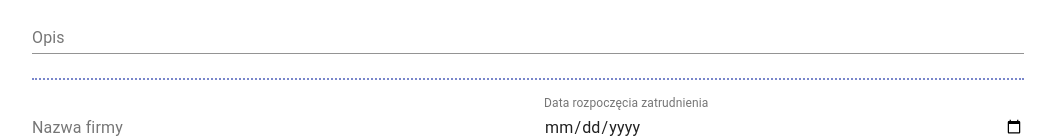
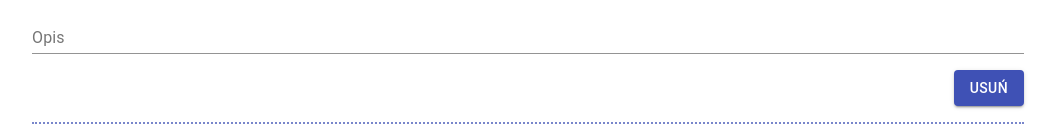
Before and after one commit to testdoittechnology/front-end-recruitment-task, a React (Create React App) app: page / in a window 1280 px wide. Shown: the part 586-725 px from the top of the page, without its empty margins (112-1168 px from the left). Built offline with nearby package versions, Linux system fonts and the light colour scheme.

Commit message:
Button rows

```diff
--- a/src/components/Button.jsx
+++ b/src/components/Button.jsx
@@ -8,13 +8,13 @@ const style = theme => ({
 class Button extends React.PureComponent {
 
 	render() {
-		const { children, onClick } = this.props;
+		const { children, onClick, fullWidth } = this.props;
 		return (
 			<ButtonUI
 				onClick={onClick}
 				variant='contained'
 				color='primary'
-				fullWidth
+				fullWidth={fullWidth}
 			>
 				{children}
 			</ButtonUI>
@@ -25,6 +25,11 @@ class Button extends React.PureComponent {
 Button.propTypes = {
 	children: PropTypes.any,
 	onClick: PropTypes.func,
+	fullWidth: PropTypes.bool,
+}
+
+Button.defaultProps = {
+	fullWidth: false,
 }
 
 
--- /dev/null
+++ b/src/components/ButtonRow.jsx
@@ -0,0 +1,59 @@
+import React from 'react'
+import PropTypes from 'prop-types'
+import { withStyles, Grid } from '@material-ui/core'
+import Button from './Button';
+import Tr from 'libs/Translations'
+
+const style = theme => ({
+	root: {
+		marginTop: theme.spacing(1),
+	},
+	item: {
+		marginLeft: theme.spacing(1),
+	}
+})
+
+export const CreateButtonItem = (labelTr, onClick) => ({ labelTr, onClick });
+
+class ButtonRow extends React.PureComponent {
+
+	createButtons = () => {
+		const { classes } = this.props;
+		return this.props.buttons.map(({ labelTr, onClick }, i) => {
+			return (
+				<Grid item key={i} className={classes.item}>
+					<Button
+						onClick={onClick}
+					>
+						{Tr(labelTr)}
+					</Button>
+				</Grid>
+			)
+		})
+	}
+
+	render() {
+		const { classes } = this.props;
+		return (
+			<Grid
+				container
+				direction='row-reverse'
+				className={classes.root}
+			>
+				{this.createButtons()}
+			</Grid>
+		)
+	}
+}
+
+ButtonRow.propTypes = {
+	buttons: PropTypes.arrayOf(
+		PropTypes.shape({
+			labelTr: PropTypes.string,
+			onClick: PropTypes.func,
+		})
+	),
+}
+
+
+export default withStyles(style)(ButtonRow)
--- a/src/libs/Translations.js
+++ b/src/libs/Translations.js
@@ -1,11 +1,13 @@
 
 
 const _dict = {
+	add_new: 'Dodaj nowy',
 	company_name: 'Nazwa firmy',
 	company_position: 'Pozycja w firmie',
 	choose_photo: 'Wybierz zdjęcie',
 	date_begin: 'Data rozpoczęcia',
 	date_end: 'Data zakończenia',
+	delete: 'Usuń',
 	description: 'Opis',
 	education_history: 'Historia edukacji',
 	email: 'Email',
--- a/src/scenes/components/EmploymentForm/EmploymentForm.jsx
+++ b/src/scenes/components/EmploymentForm/EmploymentForm.jsx
@@ -5,6 +5,7 @@ import DoubleColumn from '../../../components/DoubleColumn';
 import TextInput, { TextInputType } from '../../../components/TextInput';
 import CreateInputs, { CreateInputsItem } from '../../../libs/CreateInputs';
 import Tr from 'libs/Translations'
+import ButtonRow, { CreateButtonItem } from '../../../components/ButtonRow';
 
 const style = theme => ({
 })
@@ -12,6 +13,22 @@ const style = theme => ({
 class EmploymentForm extends React.PureComponent {
 
 	createId = (id) => `${id}_${this.props.id}`
+
+	get buttons(){
+		let items = [CreateButtonItem('delete', this.handleDeleteClick)]
+		if(this.props.isLast){
+			items.push(CreateButtonItem('add_new', this.handleAddNew))
+		}
+		return items;
+	}
+
+	handleAddNew = () => {
+
+	}
+
+	handleDeleteClick = () => {
+
+	}
 
 	render() {
 		return (
@@ -32,6 +49,9 @@ class EmploymentForm extends React.PureComponent {
 					label={Tr('description')}
 					multiline
 				/>
+				<ButtonRow
+					buttons={this.buttons}
+				/>
 			</div>
 		)
 	}
@@ -39,7 +59,11 @@ class EmploymentForm extends React.PureComponent {
 
 EmploymentForm.propTypes = {
 	id: PropTypes.string,
+	isLast: PropTypes.bool,
 }
 
+EmploymentForm.defaultProps = {
+	isLast: false,
+}
 
 export default withStyles(style)(EmploymentForm)
--- a/src/scenes/components/EmploymentForm/EmploymentSection.jsx
+++ b/src/scenes/components/EmploymentForm/EmploymentSection.jsx
@@ -19,10 +19,14 @@ class EmploymentSection extends React.PureComponent {
 
 	createForms = () => {
 		const { size } = this.props;
-		return new Array(size).fill(0).map( (x,i) => {
+		return new Array(size).fill(0).map((x, i) => {
 			return [
-				i !== 0 ? <Divider key={'d'+i} dotted/> : '',
-				<EmploymentForm key={i} id={''+i} />
+				i !== 0 ? <Divider key={'d' + i} dotted /> : '',
+				<EmploymentForm
+					key={i}
+					id={'' + i}
+					isLast={i >= size - 1}
+				/>
 			]
 		})
 	}
@@ -50,7 +54,7 @@ const mapStateToProps = (state) => ({
 })
 
 const mapDispatchToProps = dispatch => ({
-	setStore: (id, value) => dispatch(setStoreValue(id,value))
+	setStore: (id, value) => dispatch(setStoreValue(id, value))
 })
 
-export default connect(mapStateToProps,mapDispatchToProps)(withStyles(style)(EmploymentSection))
+export default connect(mapStateToProps, mapDispatchToProps)(withStyles(style)(EmploymentSection))
--- a/src/scenes/components/PersonalDataForm/PictureForm.jsx
+++ b/src/scenes/components/PersonalDataForm/PictureForm.jsx
@@ -19,6 +19,7 @@ class PictureForm extends React.PureComponent {
 						id='photo'
 						buttonProps={{
 							children: Tr('choose_photo'),
+							fullWidth: true,
 						}}
 						accept='image/*'
 					/>
```
